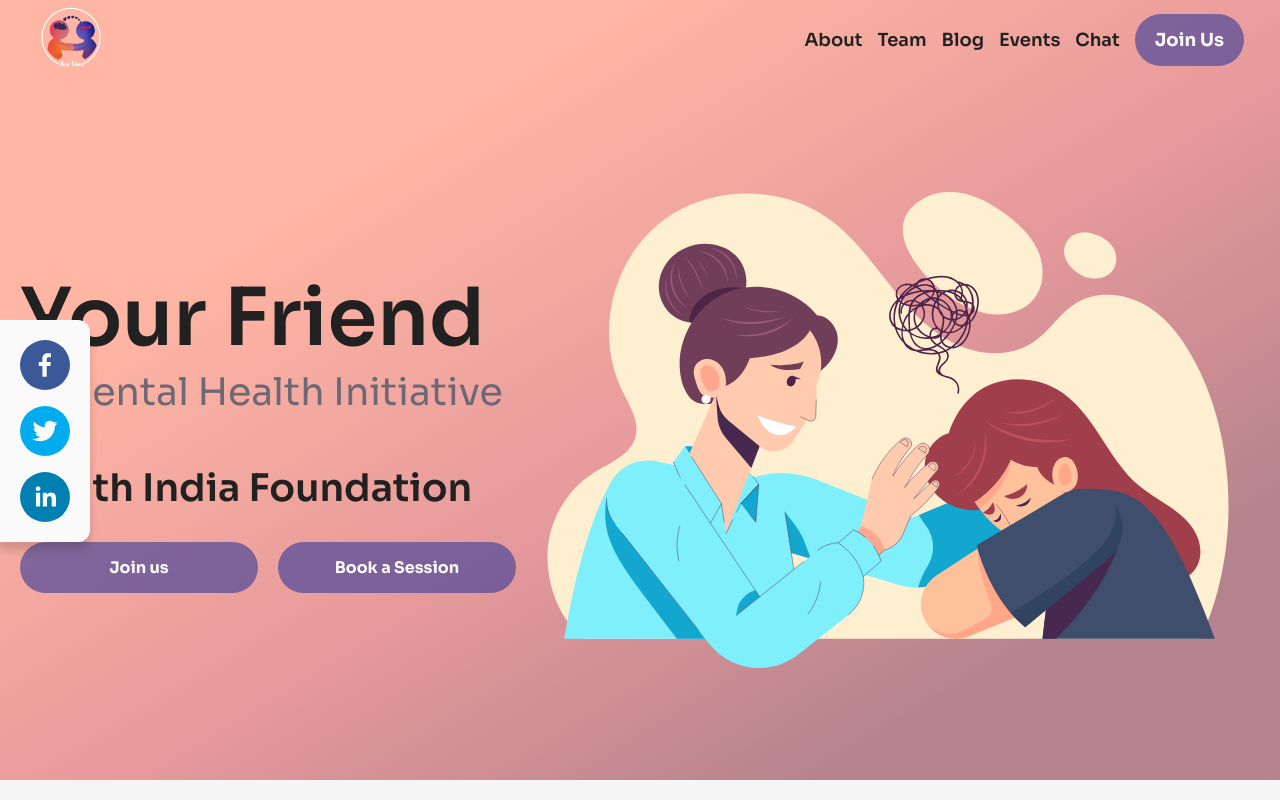
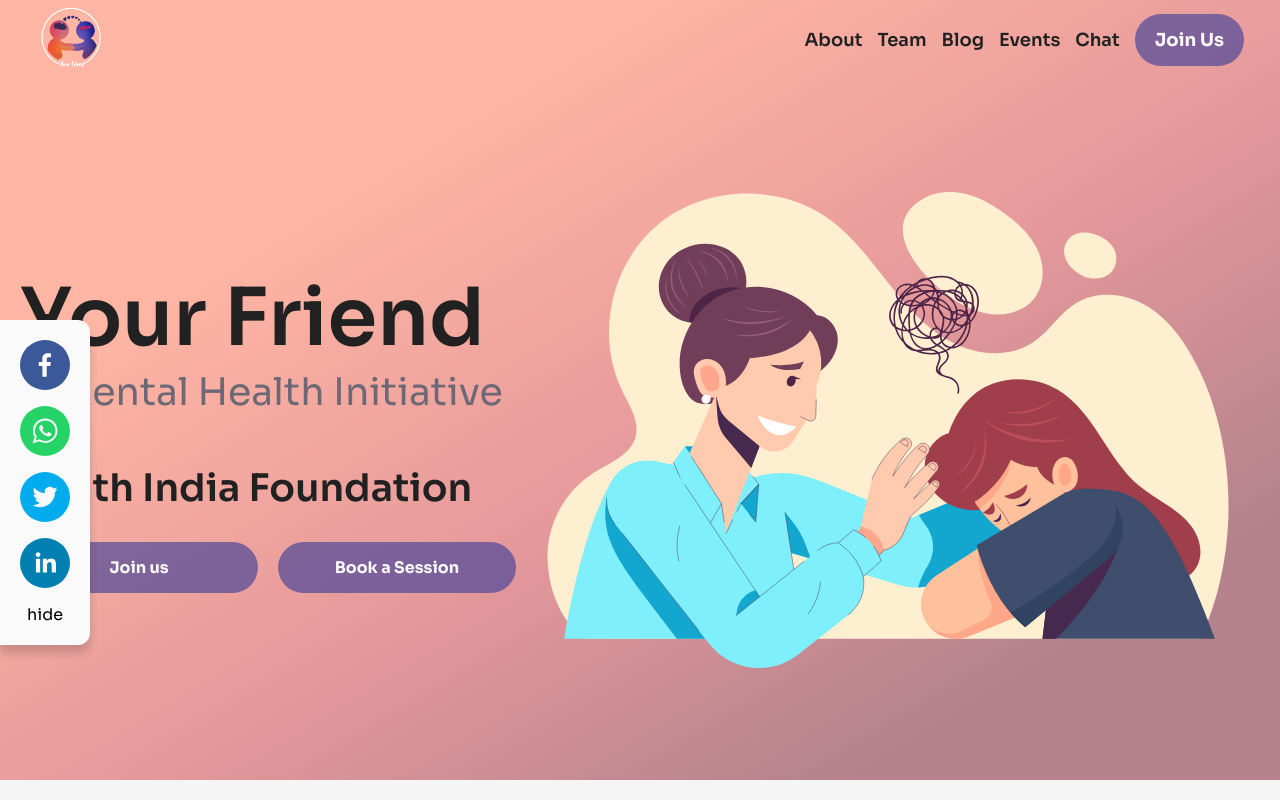
Before and after one commit to tashi2408/yourFriend, a React (Create React App) app: page / in a window 1280 px wide. Shown: the top 800 px of the page. Built offline with nearby package versions, Linux system fonts and the light colour scheme.

Commit message:
💄 social icons fix

```diff
--- a/src/components/floatingBar.js
+++ b/src/components/floatingBar.js
@@ -1,10 +1,25 @@
+import { useEffect, useRef, useState } from 'react';
 import { SocialIcon } from 'react-social-icons';
 const FloatingBar = () => {
+  const [visible, setVisible] = useState(true);
+  const niceRef = useRef();
+  useEffect(() => {
+    niceRef.current.style.opacity = visible ? 1 : 0;
+    if (!visible) {
+      setTimeout(() => (niceRef.current.style.display = 'none'), 300);
+    }
+  }, [visible]);
   return (
-    <div className="floating-bar">
+    <div className="floating-bar" ref={niceRef}>
       <SocialIcon url="https://facebook.com/" />
+      <SocialIcon
+        url={`https://api.whatsapp.com/send?text=${window.location}`}
+      />
       <SocialIcon url="https://twitter.com/twitter/" />
       <SocialIcon url="https://linkedin.com/" />
+      <span className="hide-click" onClick={() => setVisible(false)}>
+        hide
+      </span>
     </div>
   );
 };
--- a/src/index.css
+++ b/src/index.css
@@ -184,3 +184,32 @@ body::-webkit-scrollbar-thumb {
 .btn:active {
   box-shadow: none;
 }
+
+/*******************************************************************************************/
+
+.floating-bar {
+  background: #fafafa;
+  display: flex;
+  flex-direction: column;
+  align-items: center;
+  text-align: center;
+  justify-content: center;
+  position: fixed;
+  top: 40%;
+  left: 0;
+  border-top-right-radius: 12px;
+  border-bottom-right-radius: 12px;
+  padding: 20px;
+  gap: 16px;
+  transition: 0.3s all;
+  opacity: 1;
+  box-shadow: 0 8px 8px 0 #21212130;
+}
+
+.floating-bar > * {
+  cursor: pointer;
+}
+
+.floating-bar .hide-click {
+  cursor: pointer;
+}
--- a/src/pages/blog/Post.js
+++ b/src/pages/blog/Post.js
@@ -3,8 +3,8 @@ import ReactMarkdown from 'react-markdown';
 import remarkGfm from 'remark-gfm';
 import './blog.css';
 import Posts from '../../posts';
-import { BsFacebook } from 'react-icons/bs';
-import { IoLogoWhatsapp } from 'react-icons/io';
+import { SocialIcon } from 'react-social-icons';
+import { RiShareLine } from 'react-icons/ri';
 
 const Blog = () => {
   const { id } = useParams();
@@ -25,40 +25,16 @@ const Blog = () => {
               draggable={false}
             />
             {Found && (
-              <ul class="social">
-                <li>
-                  <span>Share this post: </span>
-                </li>
-                <li>
-                  <span class="facebook">
-                    <BsFacebook
-                      cursor={'pointer'}
-                      color="royalblue"
-                      size={30}
-                      onClick={() =>
-                        window.open(
-                          `https://www.facebook.com/sharer/sharer.php?u=${window.location}`,
-                          '_blank'
-                        )
-                      }
-                    />
-                  </span>
-                </li>
-                <li>
-                  <span class="whatsapp">
-                    <IoLogoWhatsapp
-                      color="green"
-                      size={30}
-                      cursor={'pointer'}
-                      onClick={() =>
-                        window.open(
-                          `https://api.whatsapp.com/send?text=${whatsappMessage}`
-                        )
-                      }
-                    />
-                  </span>
-                </li>
-              </ul>
+              <div class="social">
+                <RiShareLine size={32} />
+                <SocialIcon
+                  url={`https://www.facebook.com/sharer/sharer.php?u=${window.location}`}
+                />
+                <SocialIcon
+                  url={`https://api.whatsapp.com/send?text=${whatsappMessage}`}
+                />
+                <SocialIcon url={`https://instagram.com`} />
+              </div>
             )}
             <ReactMarkdown
               children={Found ? Found.markdown : NotFound}
--- a/src/pages/blog/blog.css
+++ b/src/pages/blog/blog.css
@@ -98,8 +98,7 @@
 
 .social {
   display: flex;
-  padding: 0;
-  list-style: none;
-  gap: 20px;
+  gap: 10px;
   align-items: center;
+  margin-top: 26px;
 }
--- a/src/pages/home/home.css
+++ b/src/pages/home/home.css
@@ -87,23 +87,3 @@ header .wrapper {
     width: 100%;
   }
 }
-
-/*******************************************************************************************/
-
-.floating-bar {
-  background: #fafafa;
-  display: flex;
-  flex-direction: column;
-  position: fixed;
-  top: 40%;
-  left: 0;
-  border-top-right-radius: 12px;
-  border-bottom-right-radius: 12px;
-  padding: 20px;
-  gap: 16px;
-  box-shadow: 0 8px 8px 0 #21212130;
-}
-
-.floating-bar > * {
-  cursor: pointer;
-}
```
